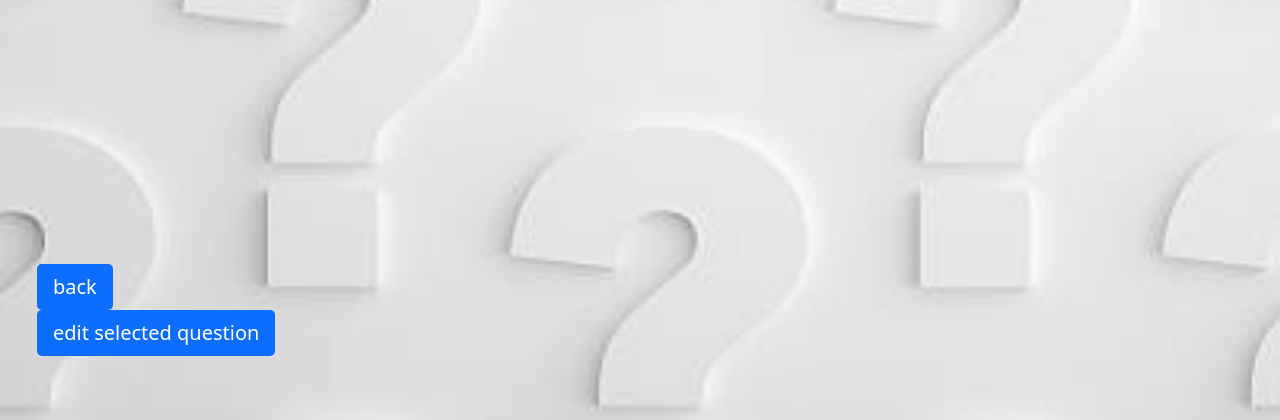
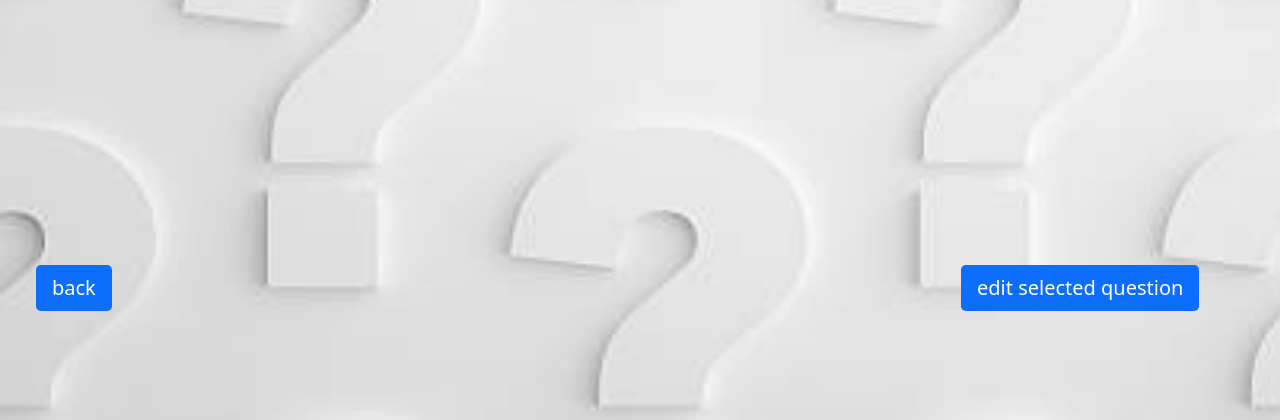
Before and after one commit to Claptrap3004/AbfrageProgramm, a PHP site: template App/view/edit/selectQuestionToEdit.html.twig in a window 1280 px wide. Shown: the part 1042-1462 px from the top of the page. Run offline with PHP 8.4, Linux system fonts and the light colour scheme; the template is opened without the code that fills it, so the values that code supplies are empty; some libraries are stand-ins or nearby versions.

Commit message:
improved Button Layout, but still not done well

```diff
--- a/App/view/edit/selectQuestionToEdit.html.twig
+++ b/App/view/edit/selectQuestionToEdit.html.twig
@@ -19,10 +19,24 @@
 {% block contentright %}
 {% endblock %}
 {% block buttons %}
+    <table>
+        <tr  class="w-100">
+            <td class="w-50">
+                <div class="divBackToMain">
                     <a href="quizQuestion/welcome" id="backToMain">
                         <label class="btn-lg btn-primary">back</label>
                     </a>
+                </div>
+            </td>
+            <td class="w-50">
+
+                <div class="divSelectQuestionToEdit">
                     <a href="" id="selectQuestionToEdit">
                         <label class="btn-lg btn-primary">edit selected question</label>
                     </a>
+                </div>
+
+            </td>
+        </tr>
+    </table>
 {% endblock %}
```
Also changed, not shown: public/assets/js/selectQuestionToEdit.js. Lines whose indentation alone changed are shown as unchanged.
